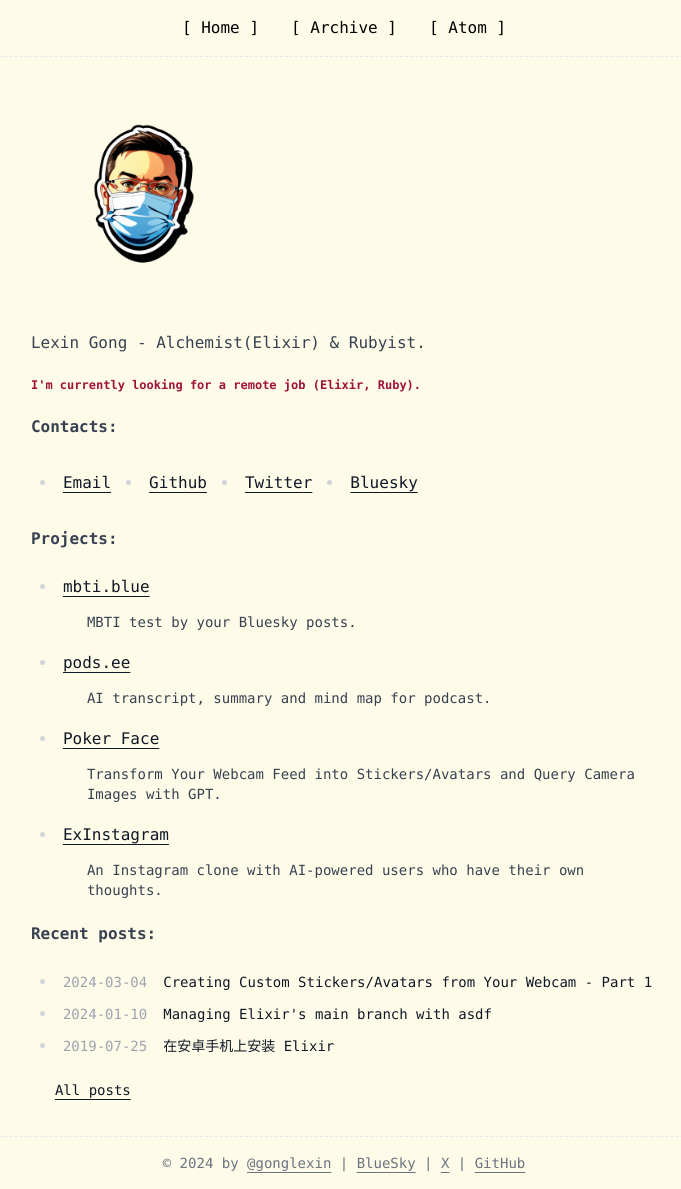
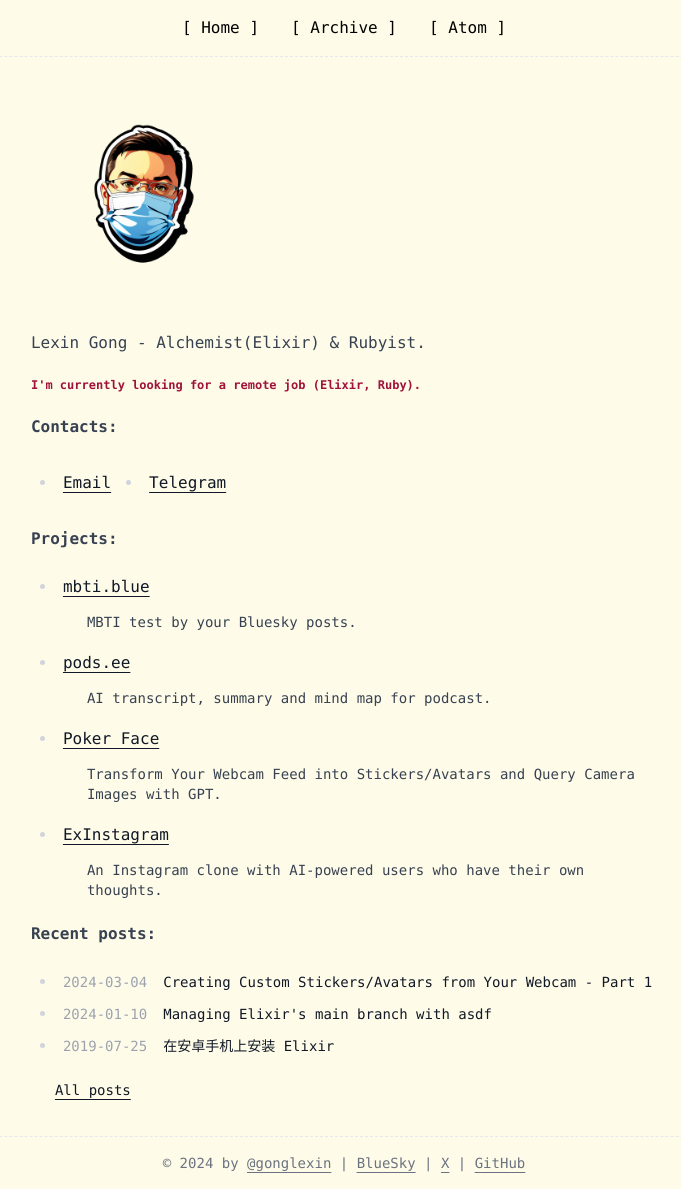
Before and after one commit to gonglexin/gonglexin.github.io, a Jekyll site: the page built from index.html, in a window 1280 px wide. Shown: the whole page, without its empty margins (296-977 px from the left). Built offline with Jekyll 4.4.1, drawn with Linux system fonts in a browser that asks for light colours; nearby versions of some CDN libraries.

Commit message:
:zap: Add tg and remove some links

```diff
--- a/index.html
+++ b/index.html
@@ -11,9 +11,7 @@
   <p class="font-bold">Contacts:</p>
   <ul class="list-disc flex space-x-8">
     <li><a href="mailto:gonglexin@gmail.com">Email</a></li>
-    <li><a href="https://github.com/gonglexin" target="_blank">Github</a></li>
-    <li><a href="https://x.com/gonglexin" target="_blank">Twitter</a></li>
-    <li><a href="https://bsky.app/profile/gonglexin.com" target="_blank">Bluesky</a></li>
+    <li><a href="https://t.me/gonglexin" target="_blank">Telegram</a></li>
   </ul>
 
   <p class="font-bold">Projects:</p>
```
